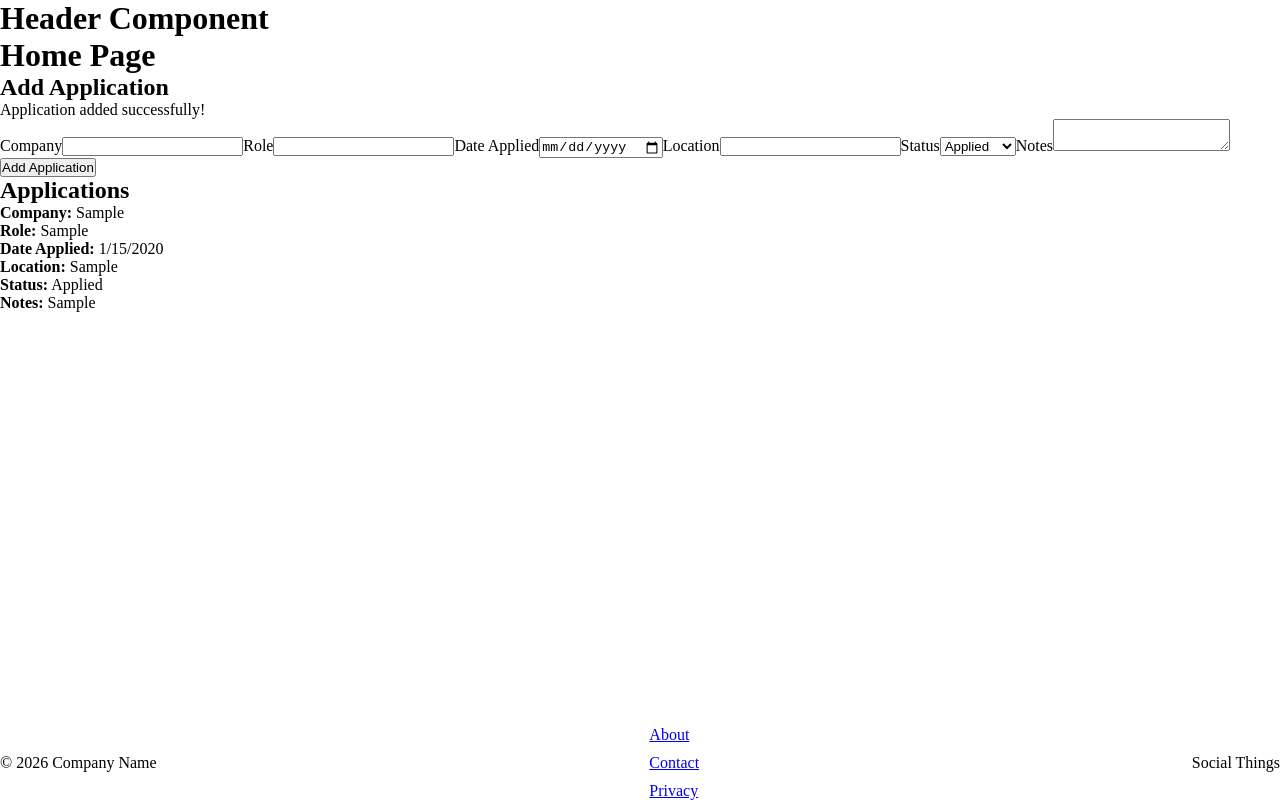
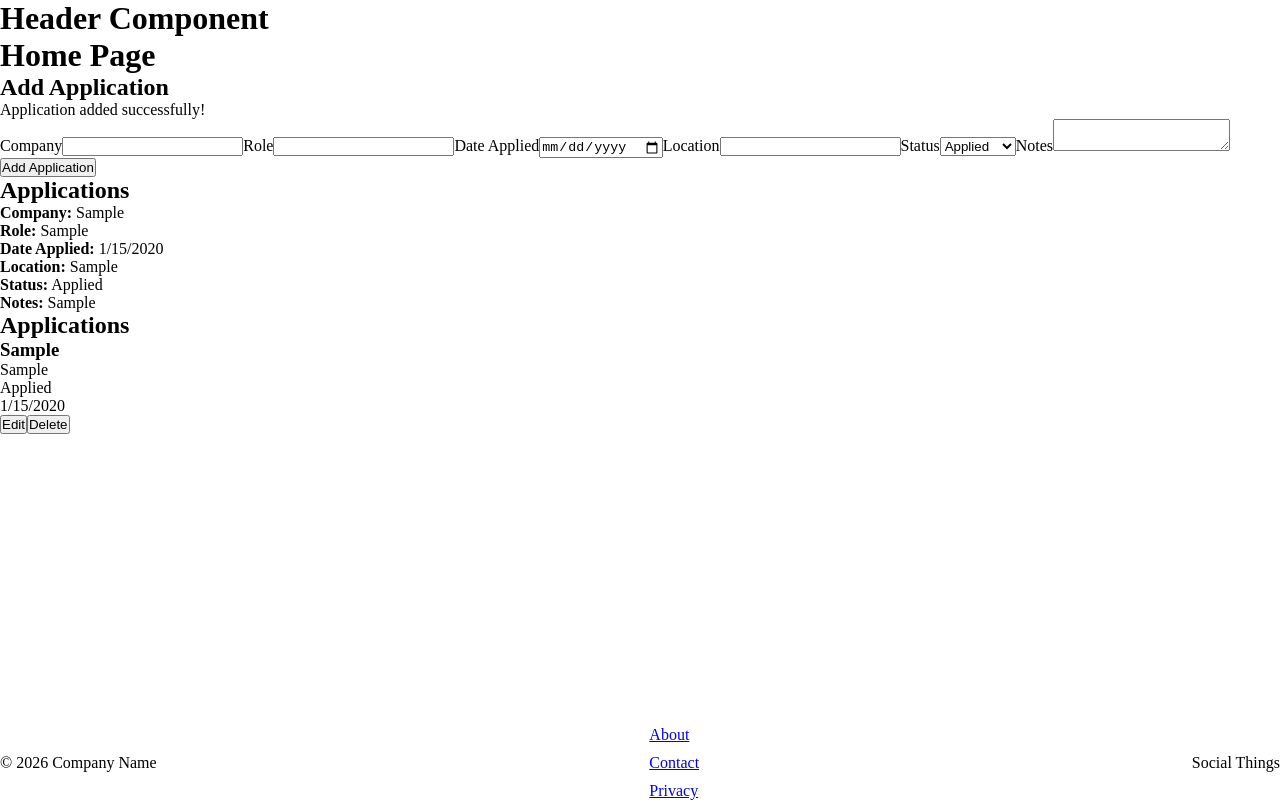
Before and after one commit to chingu-voyages/V60-tier3-team-31, a React (Vite) app: page / in a window 1280 px wide. Both pictures are taken after typing "Sample", "Sample", "2020-01-15", "Sample", "Sample" into the empty fields and a click on the button "Add Application". Built offline with nearby package versions, Linux system fonts and the light colour scheme.

Commit message:
Added card-view feature for application

```diff
--- /dev/null
+++ b/src/components/ApplicationCard.jsx
@@ -0,0 +1,18 @@
+export function ApplicationCard({ application }) {
+    const { id, company, role, dateApplied, status } = application;
+
+    return (
+        <div>
+            <h3>{company}</h3>
+            <p>{role}</p>
+
+            <span>{status}</span>
+            <p>{new Date(dateApplied).toLocaleDateString()}</p>
+
+            <div>
+                <button>Edit</button>
+                <button>Delete</button>
+            </div>
+        </div>
+    )
+}
--- /dev/null
+++ b/src/components/ApplicationGrid.jsx
@@ -0,0 +1,24 @@
+import { ApplicationCard } from "./ApplicationCard";
+
+export function ApplicationGrid({applications}) {
+    if (!applications || applications.length == 0) {
+        return <p>No applications yet.</p>
+    }
+
+    return (
+        <section>
+            <h2>Applications</h2>
+
+            <div className="grid">
+                {applications.map((app) => {
+                    return (
+                    <ApplicationCard
+                    key={app.id}
+                    application={app}
+                    />
+
+                )})}
+            </div>
+        </section>
+    )
+}
--- a/src/pages/Home.jsx
+++ b/src/pages/Home.jsx
@@ -1,5 +1,7 @@
+import { useState } from "react";
 import { ApplicationForm } from "../components/ApplicationForm";
 import { ApplicationList } from "../components/ApplicationList";
+import { ApplicationGrid } from "../components/ApplicationGrid";
 import { useApplications } from "../hooks/useApplications";
 
 export default function Home() {
@@ -10,6 +12,10 @@ export default function Home() {
       <h1>Home Page</h1>
       <ApplicationForm addApplication={addApplication} />
       <ApplicationList applications={applications} />
+
+      <ApplicationGrid
+        applications={applications}
+      />
     </div>
   );
 }
```
